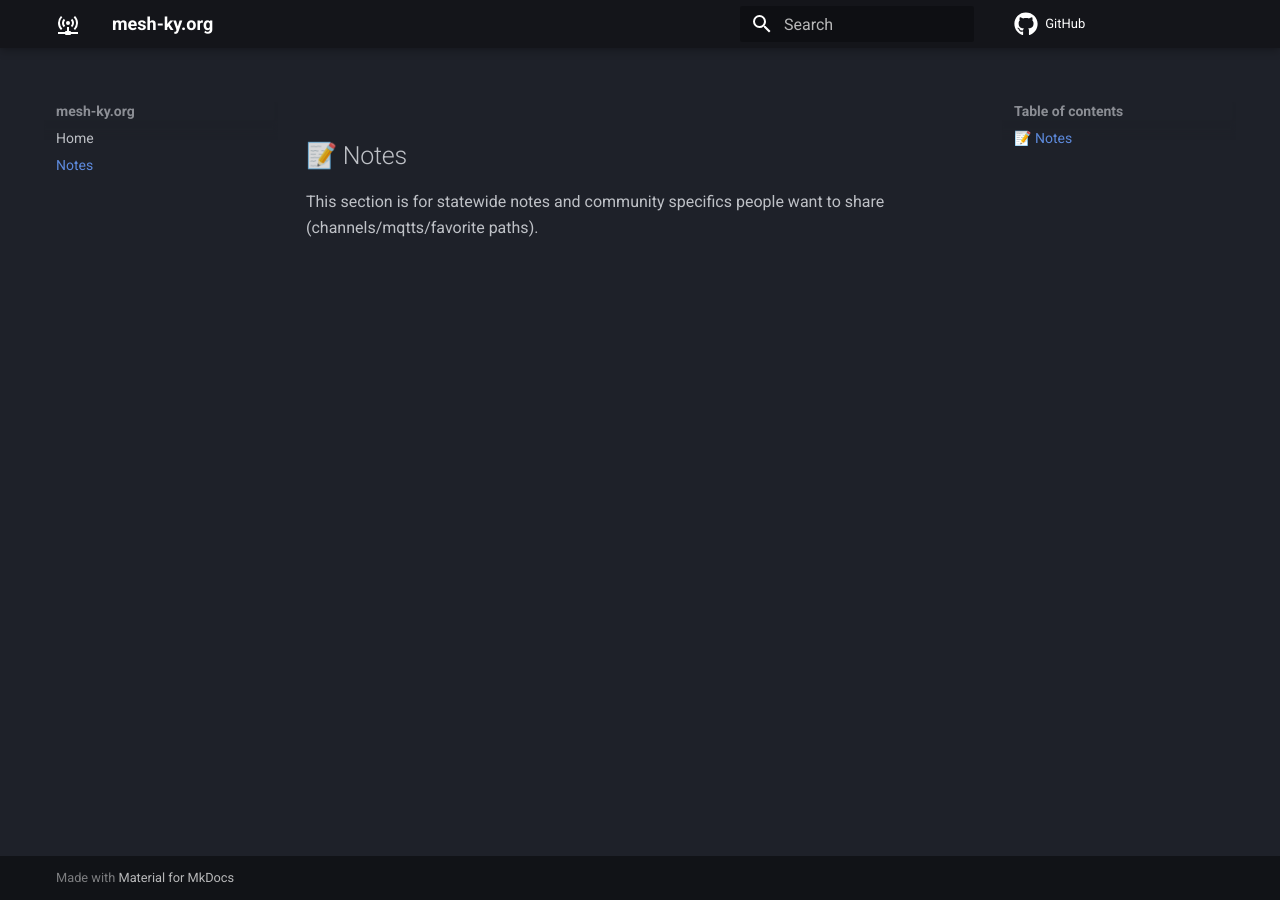
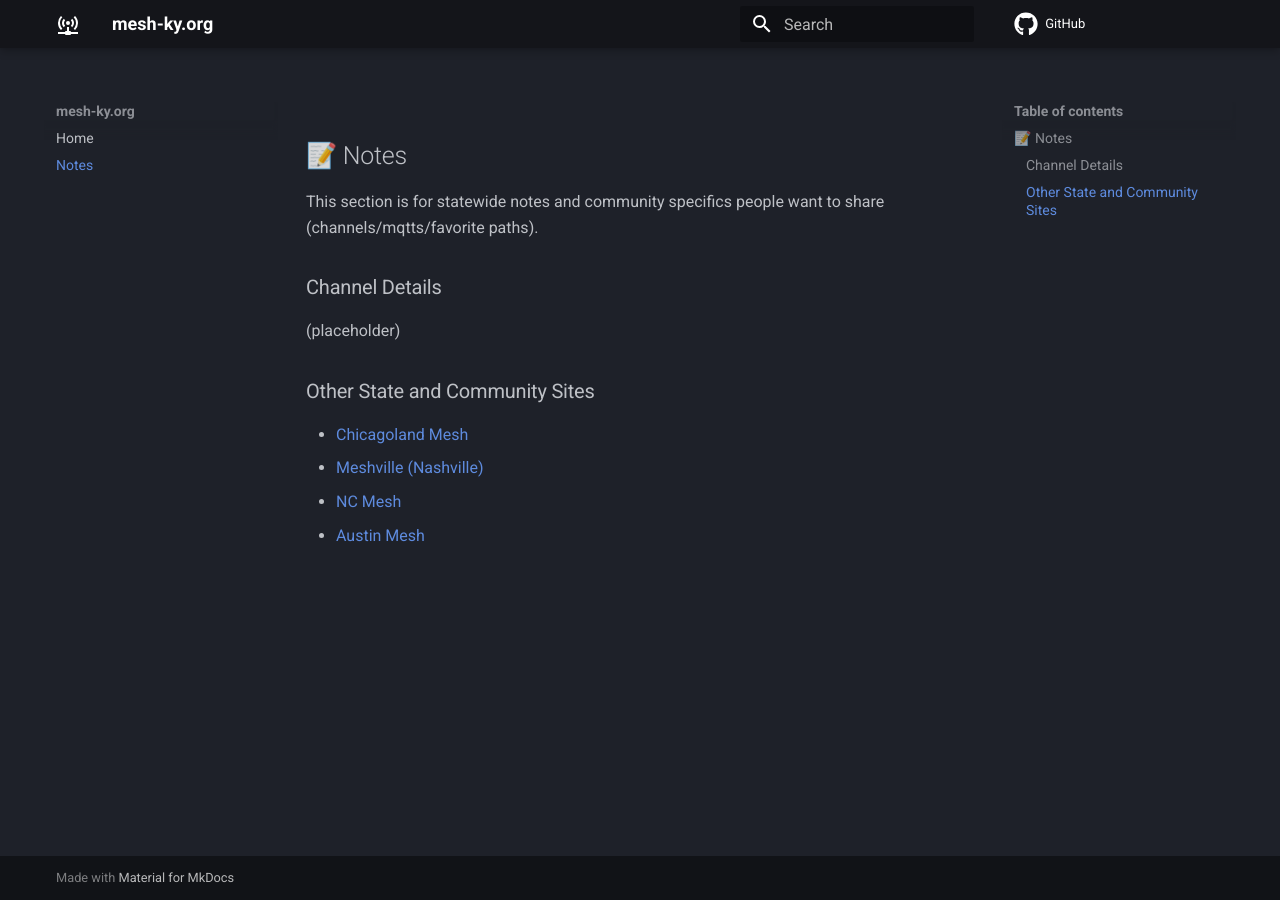
Before and after one commit to mesh-ky/mesh-ky.org, an MkDocs documentation site: the page built from docs/notes.md, in a window 1280 px wide. Built offline with MkDocs 1.6.1 and Material for MkDocs 9.7.7, drawn with Linux system fonts in a browser that asks for light colours; comment, search, counter and statistics services are not loaded.

Commit message:
Update notes.md

```diff
--- a/docs/notes.md
+++ b/docs/notes.md
@@ -1,2 +1,11 @@
 ## 📝 Notes
 This section is for statewide notes and community specifics people want to share (channels/mqtts/favorite paths).
+
+### Channel Details
+(placeholder)
+
+### Other State and Community Sites
+- [Chicagoland Mesh](https://chicagolandmesh.org)
+- [Meshville (Nashville)](https://meshville.org/)
+- [NC Mesh](https://ncmesh.net/)
+- [Austin Mesh](https://www.austinmesh.org)
```
